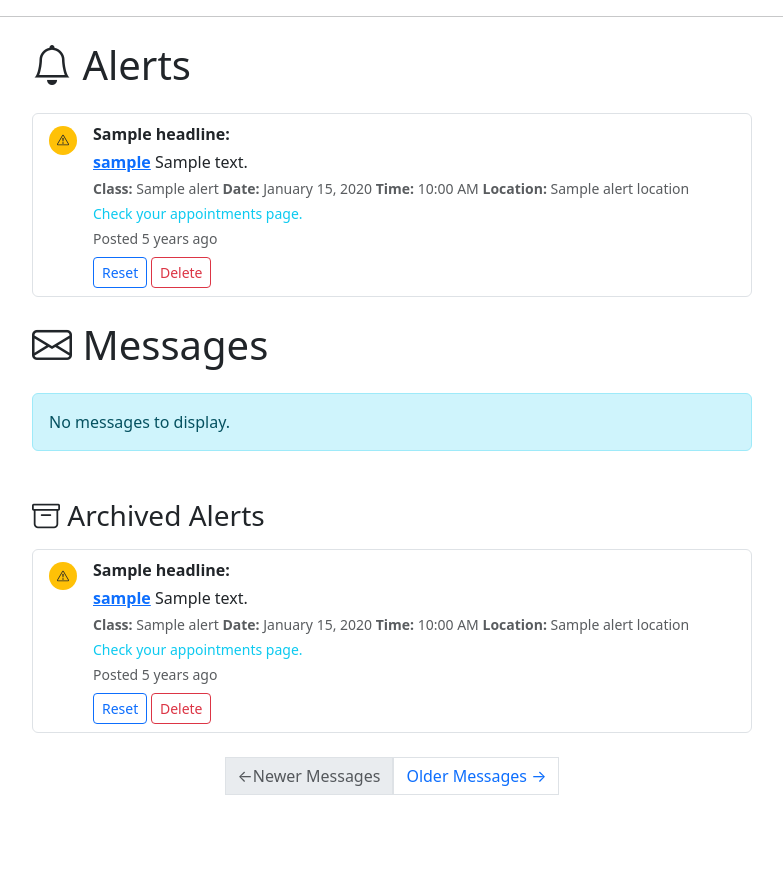
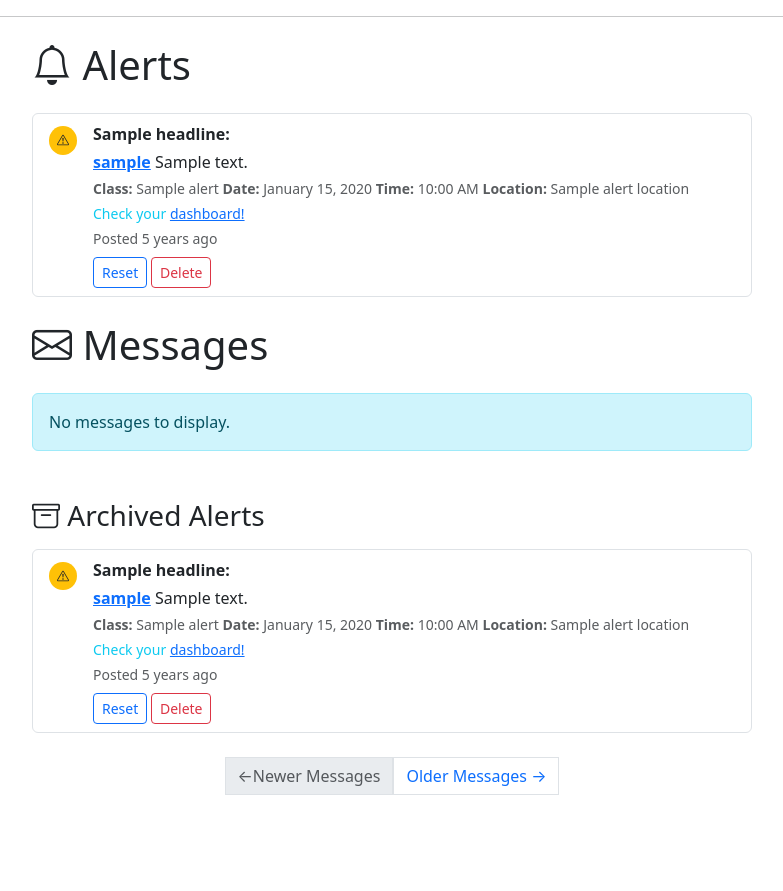
Before and after one commit to dimarcode/TeachMeUMB, a Python web app: template project/app/templates/messages.html in a window 1280 px wide. Shown: the part 66-957 px from the top of the page, without its empty margins (248-1031 px from the left). Run offline with Jinja, Linux system fonts and the light colour scheme; the template is opened without the code that fills it: most values are stand-ins (such as "Sample title", 1, 10 or a date in 2020); some libraries are stand-ins or nearby versions.

Commit message:
added link to dashboard in alerts

```diff
--- a/project/app/templates/_alert.html
+++ b/project/app/templates/_alert.html
@@ -25,7 +25,7 @@
                 <span>No appointment details available.</span>
             {% endif %}
         </div>
-        <div class="small text-info mt-1">Check your appointments page.</div>
+        <div class="small text-info mt-1">Check your <a href="{{url_for('index')}}">dashboard!</a></div>
         <div class="small text-muted mt-1">
             <span>Posted {{ moment(alert.timestamp).fromNow() }}</span>
         <!-- Action buttons -->
```
